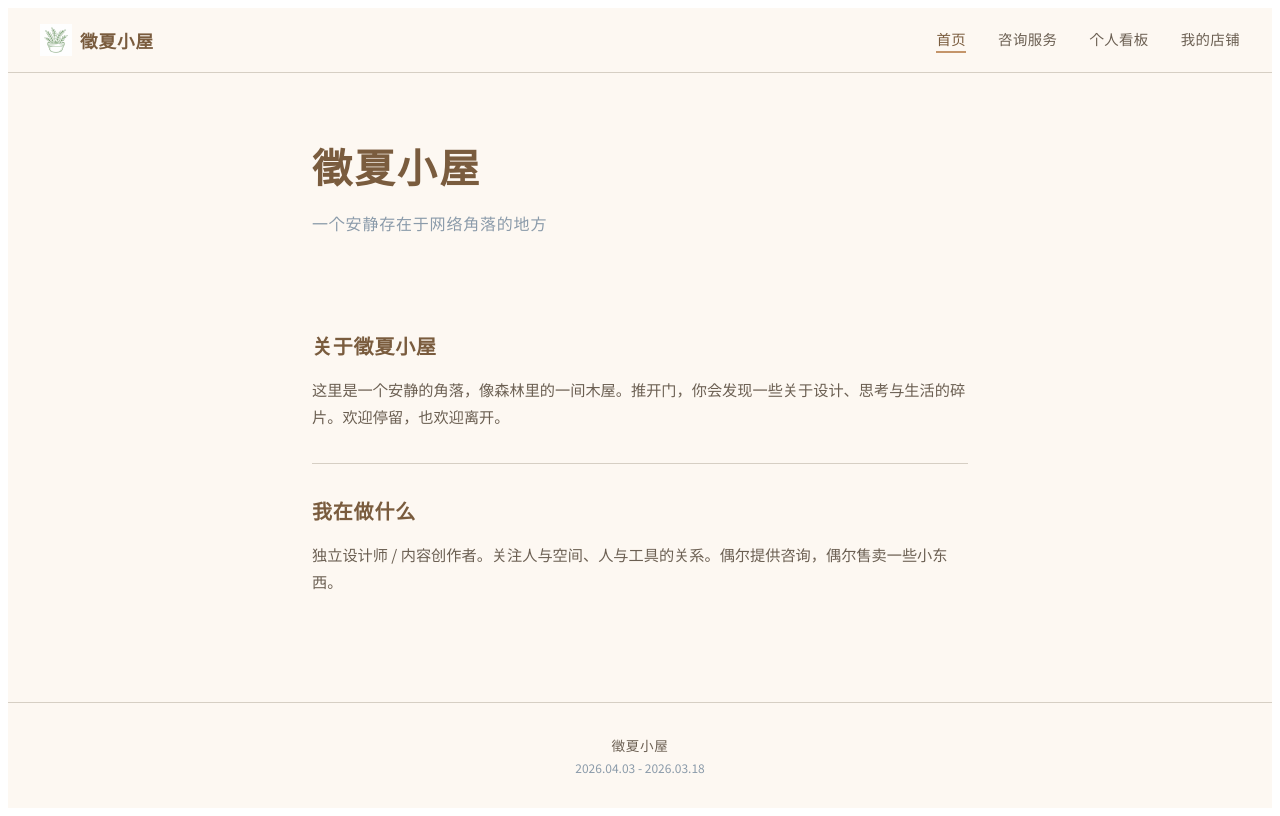
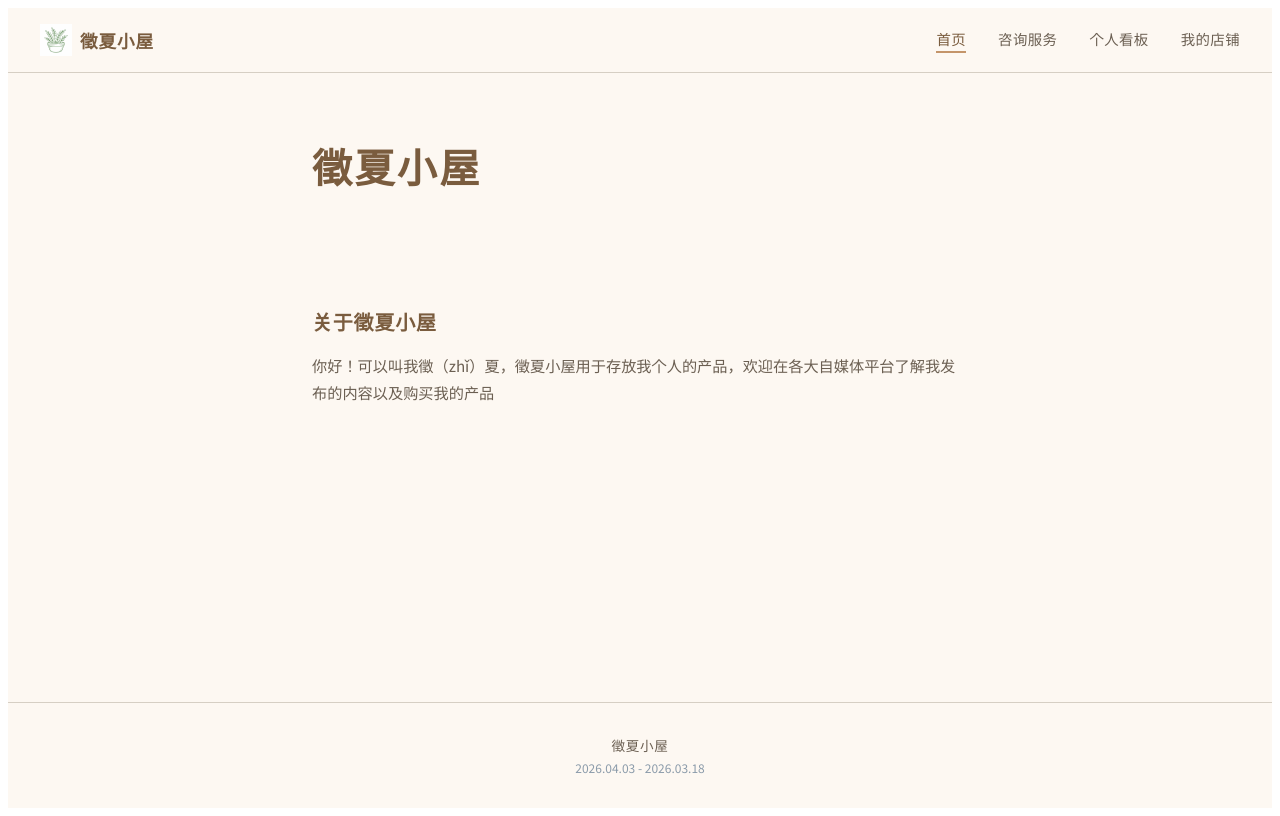
Before and after one commit to anaouse/zhixia_cabin_frontend, a React (Vite) app: page / in a window 1280 px wide. Built offline with nearby package versions, Linux system fonts and the light colour scheme.

Commit message:
test the redirect

```diff
--- a/index.html
+++ b/index.html
@@ -11,4 +11,12 @@
     <div id="root"></div>
     <script type="module" src="/src/main.jsx"></script>
   </body>
+  <script>
+    (function() {
+      var p = new URLSearchParams(window.location.search).get('p');
+      if (p) {
+        window.history.replaceState(null, '', p);
+      }
+    })();
+  </script>
 </html>
--- a/src/content/HomeContent.jsx
+++ b/src/content/HomeContent.jsx
@@ -1,10 +1,6 @@
 export const homeContent = [
   {
     heading: '关于徵夏小屋',
-    body: '这里是一个安静的角落，像森林里的一间木屋。推开门，你会发现一些关于设计、思考与生活的碎片。欢迎停留，也欢迎离开。',
-  },
-  {
-    heading: '我在做什么',
-    body: '独立设计师 / 内容创作者。关注人与空间、人与工具的关系。偶尔提供咨询，偶尔售卖一些小东西。',
-  },
+    body: '你好！可以叫我徵（zhǐ）夏，徵夏小屋用于存放我个人的产品，欢迎在各大自媒体平台了解我发布的内容以及购买我的产品',
+  }
 ]
--- a/src/pages/HomePage.jsx
+++ b/src/pages/HomePage.jsx
@@ -9,9 +9,8 @@ export default function HomePage() {
     <div className="page">
       <Header />
       <main className="page-main">
-        <section className="home-hero">
-          <h1 className="home-hero__title">徵夏小屋</h1>
-          <p className="home-hero__subtitle">一个安静存在于网络角落的地方</p>
+        <section className="home">
+          <h1 className="home__title">徵夏小屋</h1>
         </section>
         <section className="home-content">
           {homeContent.map((block, i) => (
--- a/src/styles/HomePage.css
+++ b/src/styles/HomePage.css
@@ -14,12 +14,12 @@
   box-sizing: border-box;
 }
 
-.home-hero {
+.home {
   padding-bottom: var(--space-xl);
   font-family: var(--font-display);
 }
 
-.home-hero__title {
+.home__title {
   margin: 0 0 var(--space-md);
   font-size: 2.5rem;
   font-weight: 600;
@@ -27,7 +27,7 @@
   letter-spacing: 0.06em;
 }
 
-.home-hero__subtitle {
+.home__subtitle {
   margin: 0;
   font-size: 1rem;
   color: var(--color-dusk);
```
Also changed, not shown: public/404.html (added, +12 -0 lines).
